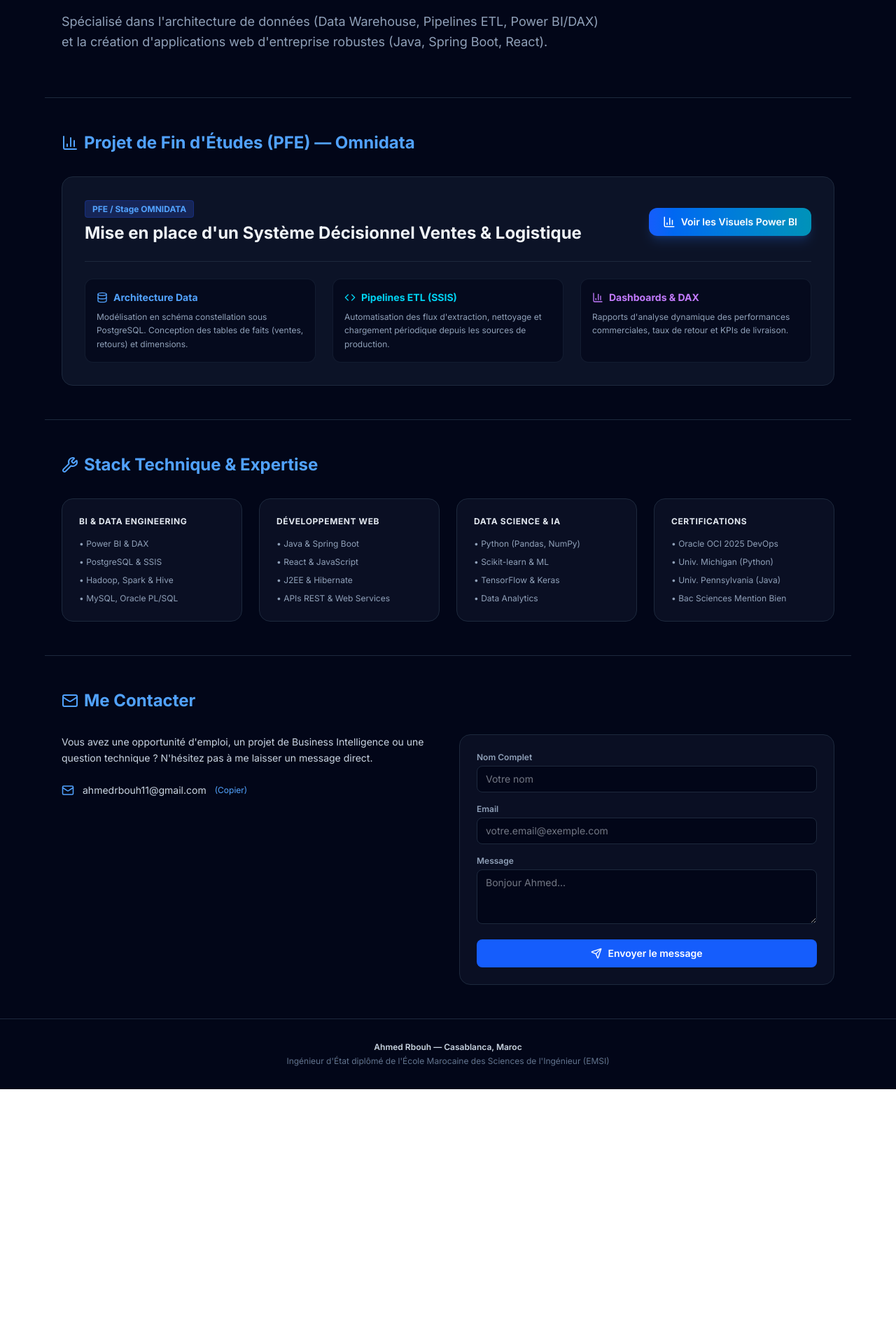
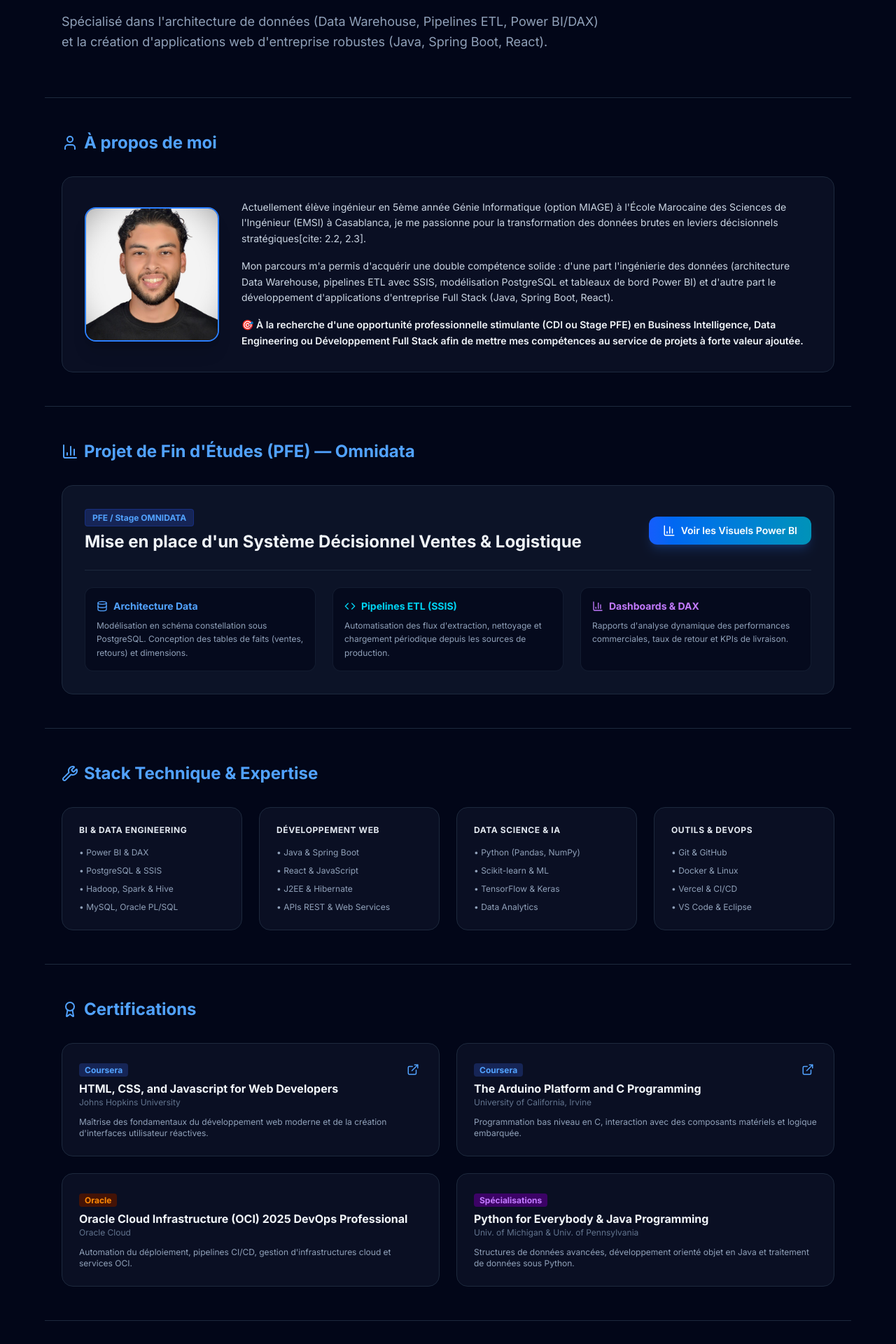
Before and after one commit to ahmedrbb/landing-page-ahmed, a Next.js app: page / in a window 1280 px wide. Shown: the part 420-2340 px from the top of the page at 70% size. Before the commit the page ends 1976 px from the top, so only its background shows below. Built offline with nearby package versions, Linux system fonts and the light colour scheme.

Commit message:
Add About section and Coursera certifications

```diff
--- a/app/page.tsx
+++ b/app/page.tsx
@@ -4,7 +4,7 @@ import React, { useState, useEffect } from 'react';
 import { useTheme } from 'next-themes';
 import {
   Sun, Moon, Copy, Check, Mail,
-  BarChart3, Database, Code, Send, Wrench
+  BarChart3, Database, Code, Send, Wrench, User, Award, ExternalLink
 } from 'lucide-react';
 import PowerBIModal from '../components/PowerBIModal';
 
@@ -44,7 +44,6 @@ export default function Home() {
               <span>{copied ? 'Copié !' : 'Copier Email'}</span>
             </button>
 
-            {/* Bouton LinkedIn mis à jour */}
             <button
               onClick={() => window.open('https://www.linkedin.com/in/ahmed-rbouh-229b94265/', '_blank', 'noopener,noreferrer')}
               className="flex items-center gap-1.5 bg-slate-100 dark:bg-slate-900 hover:bg-slate-200 dark:hover:bg-slate-800 border border-slate-300 dark:border-slate-700 px-3 py-1.5 rounded-lg text-xs font-medium text-slate-700 dark:text-slate-300 transition cursor-pointer"
@@ -86,6 +85,39 @@ export default function Home() {
         <p className="mt-6 text-slate-600 dark:text-slate-400 text-lg max-w-3xl leading-relaxed">
           Spécialisé dans l'architecture de données (Data Warehouse, Pipelines ETL, Power BI/DAX) et la création d'applications web d'entreprise robustes (Java, Spring Boot, React).
         </p>
+      </section>
+
+      {/* SECTION À PROPOS */}
+      <section className="max-w-6xl mx-auto px-6 py-12 border-t border-slate-200 dark:border-slate-800">
+        <h2 className="text-2xl font-bold mb-8 text-blue-600 dark:text-blue-400 flex items-center gap-2">
+          <User size={24} /> À propos de moi
+        </h2>
+
+        <div className="bg-slate-50 dark:bg-slate-900/60 p-8 rounded-2xl border border-slate-200 dark:border-slate-800 flex flex-col md:flex-row items-center gap-8">
+          <div className="w-40 h-40 md:w-48 md:h-48 rounded-2xl overflow-hidden border-2 border-blue-500 shadow-xl flex-shrink-0 bg-slate-200 dark:bg-slate-800">
+            <img
+              src="/profile.png"
+              alt="Ahmed Rbouh"
+              className="w-full h-full object-cover"
+              onError={(e) => {
+                // Fallback visuel si l'image n'est pas encore chargée
+                e.currentTarget.style.display = 'none';
+              }}
+            />
+          </div>
+
+          <div className="space-y-4 text-slate-700 dark:text-slate-300 text-sm leading-relaxed">
+            <p>
+              Actuellement élève ingénieur en 5ème année Génie Informatique (option MIAGE) à l'École Marocaine des Sciences de l'Ingénieur (EMSI) à Casablanca, je me passionne pour la transformation des données brutes en leviers décisionnels stratégiques[cite: 2.2, 2.3].
+            </p>
+            <p>
+              Mon parcours m'a permis d'acquérir une double compétence solide : d'une part l'ingénierie des données (architecture Data Warehouse, pipelines ETL avec SSIS, modélisation PostgreSQL et tableaux de bord Power BI) et d'autre part le développement d'applications d'entreprise Full Stack (Java, Spring Boot, React).
+            </p>
+            <p className="font-semibold text-slate-900 dark:text-slate-100">
+              🎯 À la recherche d'une opportunité professionnelle stimulante (CDI ou Stage PFE) en Business Intelligence, Data Engineering ou Développement Full Stack afin de mettre mes compétences au service de projets à forte valeur ajoutée.
+            </p>
+          </div>
+        </div>
       </section>
 
       {/* Focus PFE */}
@@ -179,14 +211,99 @@ export default function Home() {
           </div>
 
           <div className="bg-slate-50 dark:bg-slate-900/60 p-6 rounded-2xl border border-slate-200 dark:border-slate-800">
-            <h4 className="font-bold text-slate-900 dark:text-slate-200 mb-4 text-xs tracking-wider uppercase">CERTIFICATIONS</h4>
+            <h4 className="font-bold text-slate-900 dark:text-slate-200 mb-4 text-xs tracking-wider uppercase">OUTILS & DEVOPS</h4>
             <ul className="text-xs text-slate-600 dark:text-slate-400 space-y-2.5 font-mono">
-              <li>• Oracle OCI 2025 DevOps</li>
-              <li>• Univ. Michigan (Python)</li>
-              <li>• Univ. Pennsylvania (Java)</li>
-              <li>• Bac Sciences Mention Bien</li>
+              <li>• Git & GitHub</li>
+              <li>• Docker & Linux</li>
+              <li>• Vercel & CI/CD</li>
+              <li>• VS Code & Eclipse</li>
             </ul>
           </div>
+        </div>
+      </section>
+
+      {/* SECTION CERTIFICATIONS */}
+      <section className="max-w-6xl mx-auto px-6 py-12 border-t border-slate-200 dark:border-slate-800">
+        <h2 className="text-2xl font-bold mb-8 text-blue-600 dark:text-blue-400 flex items-center gap-2">
+          <Award size={24} /> Certifications
+        </h2>
+
+        <div className="grid md:grid-cols-2 gap-6">
+
+          {/* Coursera - Web Dev */}
+          <div className="bg-slate-50 dark:bg-slate-900/60 p-6 rounded-2xl border border-slate-200 dark:border-slate-800 space-y-3">
+            <div className="flex justify-between items-start">
+              <div>
+                <span className="text-xs font-bold text-blue-600 dark:text-blue-400 bg-blue-100 dark:bg-blue-950 px-2 py-0.5 rounded">Coursera</span>
+                <h3 className="font-bold text-slate-900 dark:text-slate-100 text-base mt-1">HTML, CSS, and Javascript for Web Developers</h3>
+                <p className="text-xs text-slate-500">Johns Hopkins University</p>
+              </div>
+              <a
+                href="https://coursera.org/share/92e31a10560eb95da242b44800e17af2"
+                target="_blank"
+                rel="noopener noreferrer"
+                className="text-blue-600 dark:text-blue-400 hover:text-blue-500 p-1"
+                title="Vérifier le certificat"
+              >
+                <ExternalLink size={18} />
+              </a>
+            </div>
+            <p className="text-xs text-slate-600 dark:text-slate-400">
+              Maîtrise des fondamentaux du développement web moderne et de la création d'interfaces utilisateur réactives.
+            </p>
+          </div>
+
+          {/* Coursera - Arduino & C */}
+          <div className="bg-slate-50 dark:bg-slate-900/60 p-6 rounded-2xl border border-slate-200 dark:border-slate-800 space-y-3">
+            <div className="flex justify-between items-start">
+              <div>
+                <span className="text-xs font-bold text-blue-600 dark:text-blue-400 bg-blue-100 dark:bg-blue-950 px-2 py-0.5 rounded">Coursera</span>
+                <h3 className="font-bold text-slate-900 dark:text-slate-100 text-base mt-1">The Arduino Platform and C Programming</h3>
+                <p className="text-xs text-slate-500">University of California, Irvine</p>
+              </div>
+              <a
+                href="https://coursera.org/share/586c09550794360cbea840d23450ab1e"
+                target="_blank"
+                rel="noopener noreferrer"
+                className="text-blue-600 dark:text-blue-400 hover:text-blue-500 p-1"
+                title="Vérifier le certificat"
+              >
+                <ExternalLink size={18} />
+              </a>
+            </div>
+            <p className="text-xs text-slate-600 dark:text-slate-400">
+              Programmation bas niveau en C, interaction avec des composants matériels et logique embarquée.
+            </p>
+          </div>
+
+          {/* Oracle OCI DevOps */}
+          <div className="bg-slate-50 dark:bg-slate-900/60 p-6 rounded-2xl border border-slate-200 dark:border-slate-800 space-y-3">
+            <div className="flex justify-between items-start">
+              <div>
+                <span className="text-xs font-bold text-orange-600 dark:text-orange-400 bg-orange-100 dark:bg-orange-950 px-2 py-0.5 rounded">Oracle</span>
+                <h3 className="font-bold text-slate-900 dark:text-slate-100 text-base mt-1">Oracle Cloud Infrastructure (OCI) 2025 DevOps Professional</h3>
+                <p className="text-xs text-slate-500">Oracle Cloud</p>
+              </div>
+            </div>
+            <p className="text-xs text-slate-600 dark:text-slate-400">
+              Automation du déploiement, pipelines CI/CD, gestion d'infrastructures cloud et services OCI.
+            </p>
+          </div>
+
+          {/* Spécialisations académiques Michigan / Pennsylvania */}
+          <div className="bg-slate-50 dark:bg-slate-900/60 p-6 rounded-2xl border border-slate-200 dark:border-slate-800 space-y-3">
+            <div className="flex justify-between items-start">
+              <div>
+                <span className="text-xs font-bold text-purple-600 dark:text-purple-400 bg-purple-100 dark:bg-purple-950 px-2 py-0.5 rounded">Spécialisations</span>
+                <h3 className="font-bold text-slate-900 dark:text-slate-100 text-base mt-1">Python for Everybody & Java Programming</h3>
+                <p className="text-xs text-slate-500">Univ. of Michigan & Univ. of Pennsylvania</p>
+              </div>
+            </div>
+            <p className="text-xs text-slate-600 dark:text-slate-400">
+              Structures de données avancées, développement orienté objet en Java et traitement de données sous Python.
+            </p>
+          </div>
+
         </div>
       </section>
 
@@ -260,8 +377,8 @@ export default function Home() {
 
       {/* Footer */}
       <footer className="border-t border-slate-200 dark:border-slate-800 py-8 text-center text-xs text-slate-500">
-        <p className="font-semibold text-slate-700 dark:text-slate-300">Ahmed Rbouh — Casablanca, Maroc</p>
-        <p className="mt-1">Ingénieur d'État diplômé de l'École Marocaine des Sciences de l'Ingénieur (EMSI)</p>
+        <p className="font-semibold text-slate-700 dark:text-slate-300">Ahmed Rbouh — Casablanca, Maroc[cite: 2.2, 2.3]</p>
+        <p className="mt-1">Ingénieur d'État diplômé de l'École Marocaine des Sciences de l'Ingénieur (EMSI)[cite: 2.2, 2.3]</p>
       </footer>
 
       {/* Modal Power BI */}
```
Also changed, not shown: public/profile.png (added). Lines whose indentation alone changed are shown as unchanged.
